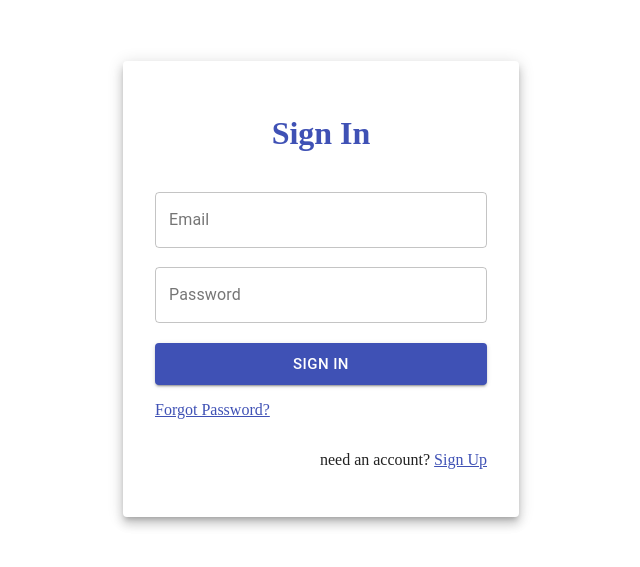
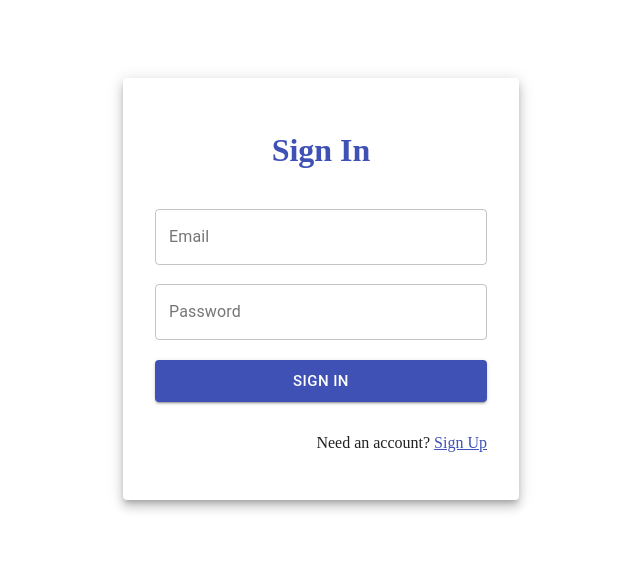
Before and after one commit to qasimhafeez/tenderd-test, a React (Create React App) app in the folder client/: page /signin in a window 1280 px wide. Shown: the part 119-686 px from the top of the page, without its empty margins (319-959 px from the left). Built offline with nearby package versions, Linux system fonts and the light colour scheme; no server answers.

Commit message:
cleaned up

```diff
--- a/client/src/components/auth/signIn.js
+++ b/client/src/components/auth/signIn.js
@@ -1,3 +1,12 @@
+// Auth Context
+import { useAuth } from "../../contexts/AuthContext";
+// React Hooks
+import { useState } from "react";
+import { useForm } from "react-hook-form";
+// React Router
+import { Link } from "react-router-dom";
+import { useHistory } from "react-router-dom/cjs/react-router-dom.min";
+// Material Design UI
 import {
   TextField,
   Grid,
@@ -6,18 +15,9 @@ import {
   makeStyles,
   Paper,
 } from "@material-ui/core";
-import { useState } from "react";
-import { useForm } from "react-hook-form";
-import { Link } from "react-router-dom";
+import Alert from "@material-ui/lab/Alert";
 
-//auth context
-import { useAuth } from "../../contexts/AuthContext";
-
-//alert
-import Alert from "@material-ui/lab/Alert";
-import { useHistory } from "react-router-dom/cjs/react-router-dom.min";
-
-//make styles
+// Custom Styles
 const useStyles = makeStyles({
   root: {
     display: "flex",
@@ -65,17 +65,14 @@ const useStyles = makeStyles({
 const SignIn = () => {
   const { register, errors, handleSubmit } = useForm();
 
-  //classes
+  // Initialize classes to use in HTML
   const classes = useStyles();
 
-  //local state
+  // Local state
   const [err, setErr] = useState("");
   const [loading, setLoading] = useState(false);
 
-  //useAuth
   const { signIn } = useAuth();
-
-  //usehistory
   const { push } = useHistory();
 
   const handleFormSubmit = (data) => {
@@ -114,12 +111,12 @@ const SignIn = () => {
                 pattern: /^[a-z0-9._%+-]+@[a-z0-9.-]+\.[a-z]{2,4}$/,
               })}
             />
-            {/* {errors.email?.type === 'required' && <p className={classes.errorPTag}>Required*</p>} */}
             {errors.email?.type === "pattern" && (
               <p className={classes.errorPTag}>
                 please enter correct email address
               </p>
             )}
+
             <TextField
               fullWidth
               label="Password"
@@ -129,9 +126,7 @@ const SignIn = () => {
               type="password"
               inputRef={register({ required: true, minLength: 5 })}
             />
-            {/* {errors.password?.type === "minLength" && (
-              <p className={classes.errorPTag}>minimum length 5*</p>
-            )} */}
+
             <Button
               disabled={loading}
               type="submit"
@@ -143,16 +138,16 @@ const SignIn = () => {
               {loading ? "Signing In..." : "Sign In"}
             </Button>
           </form>
-          <section className={classes.forgotPasswordSection}>
+          {/* <section className={classes.forgotPasswordSection}>
             <p>
               <Link className={classes.linkStyle} to="/forgotpassword">
                 Forgot Password?
               </Link>
             </p>
-          </section>
+          </section> */}
           <section className={classes.lastSection}>
             <p>
-              need an account?{" "}
+              Need an account?{" "}
               <Link className={classes.linkStyle} to="/signup">
                 Sign Up
               </Link>
```
